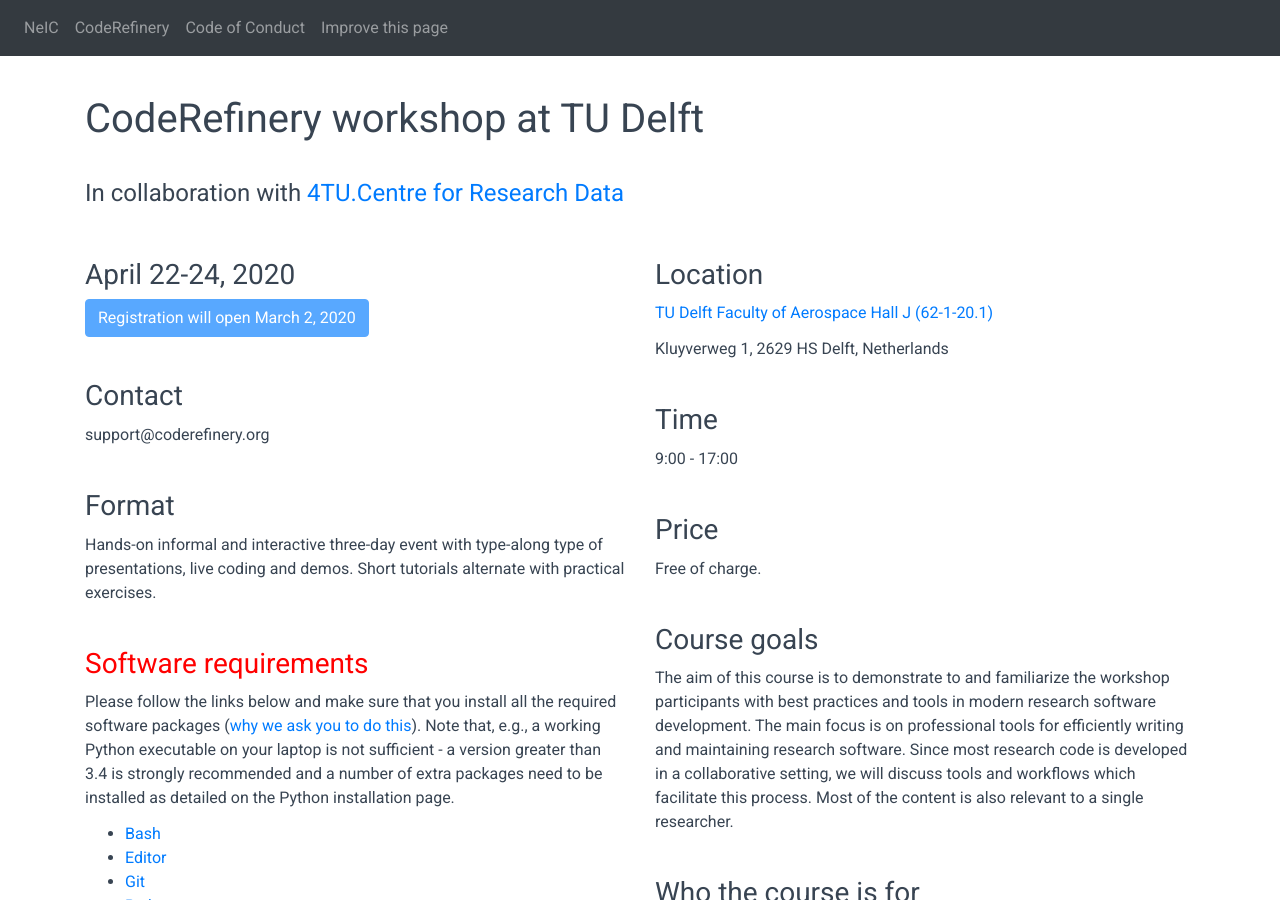
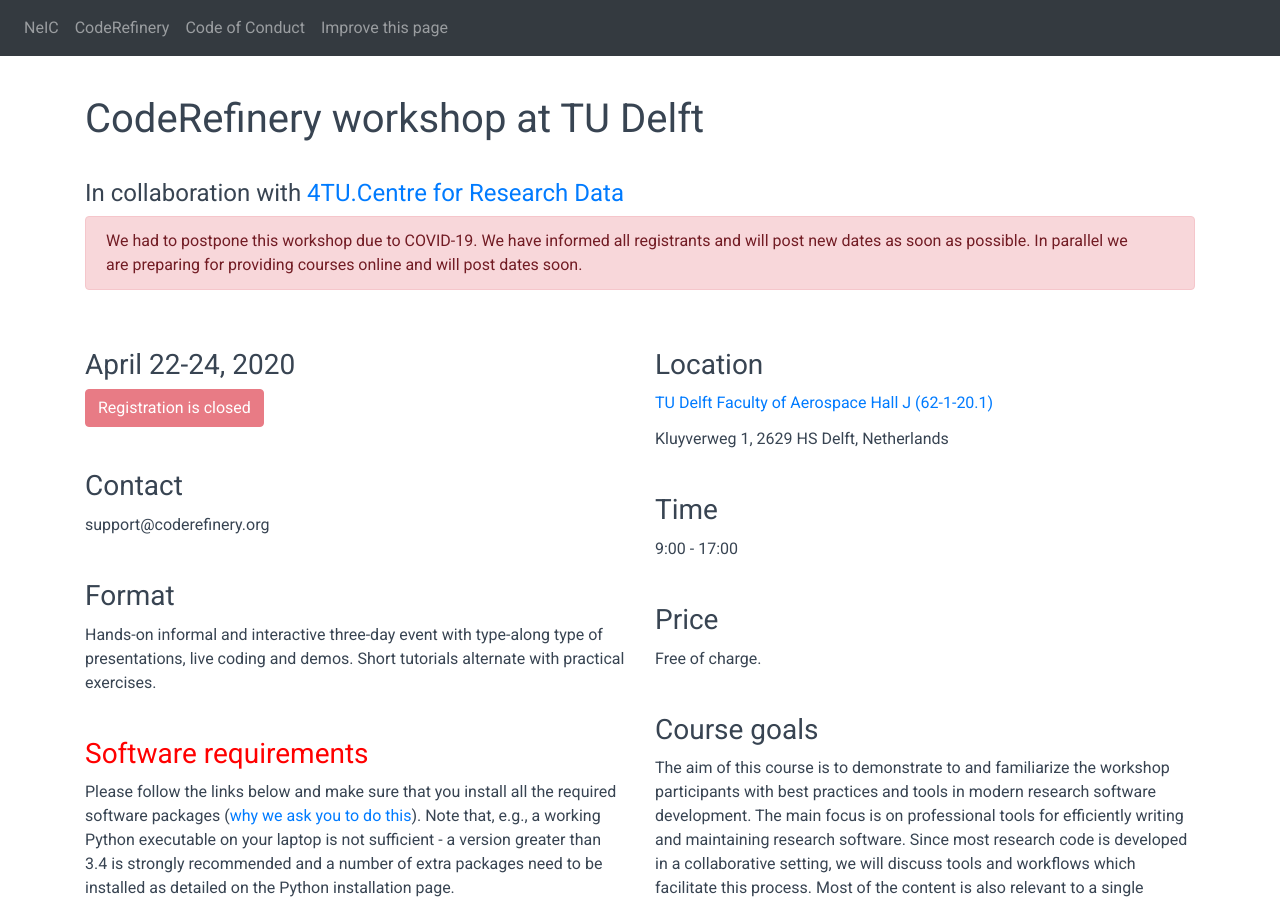
Before and after one commit to coderefinery/2020-04-22-delft, a Jekyll site: the page built from index.md, in a window 1280 px wide and 900 px high. Built offline with Jekyll 4.4.1, drawn with Linux system fonts in a browser that asks for light colours; nearby versions of some CDN libraries.

Commit message:
inform that this workshop had to be postponed

```diff
--- a/_includes/workshop.html
+++ b/_includes/workshop.html
@@ -2,6 +2,16 @@
   <div class="col-sm-12">
     <h1>{{ page.title }}</h1>
     <h4>{{ page.subtitle }}</h4>
+  </div>
+</div>
+
+<div class="row">
+  <div class="col-sm-12">
+    <div class="alert alert-dismissible alert-danger">
+      <strong>We had to postpone this workshop due to COVID-19.</strong>
+      We have informed all registrants and will post new dates as soon as possible.
+      In parallel we are preparing for providing courses online and will post dates soon.
+    </div>
   </div>
 </div>
 
```
Also changed, not shown: index.md (+1 -1 lines).
